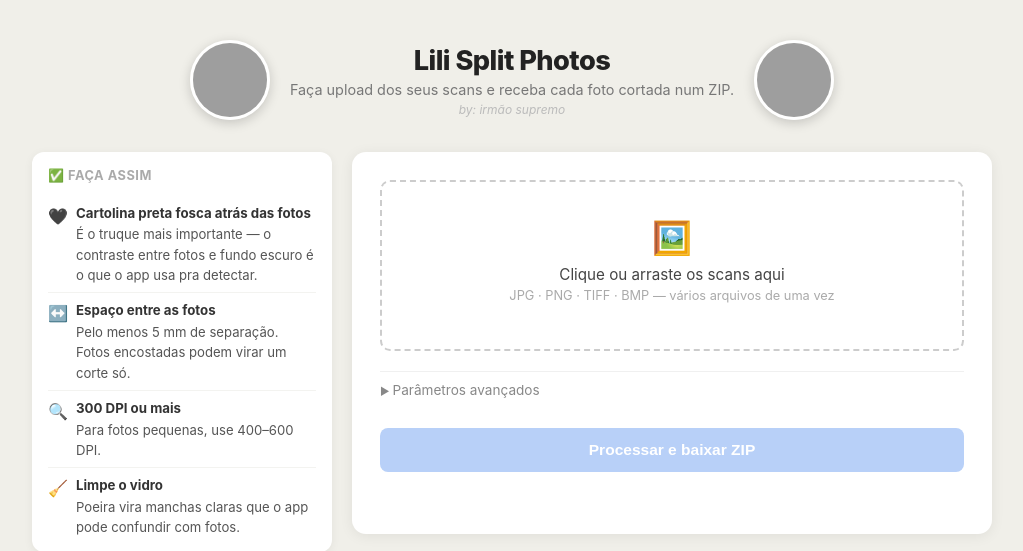
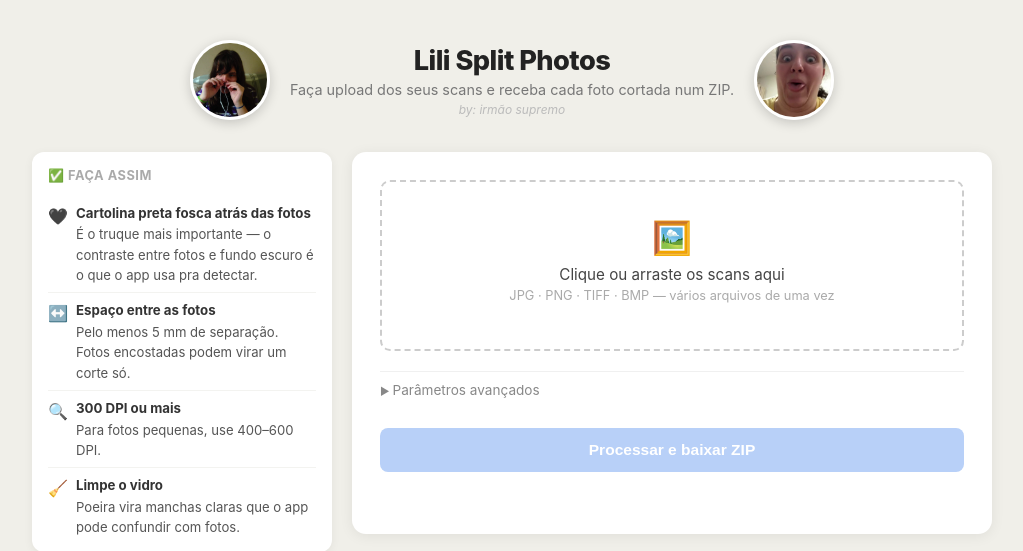
Before and after one commit to Drinhoc/LOGISTICA, a Flask app: page / in a window 1280 px wide. Shown: the top 551 px of the page, without its empty margins (128-1151 px from the left). Run offline with Flask 3, Linux system fonts and the light colour scheme; grey boxes are pictures that could not be loaded.

Commit message:
feat: use uploaded Lili photos in header
Co-Authored-By: Claude Sonnet 4.6 <noreply@anthropic.com>
Claude-Session: https://claude.ai/code/session_015o65RKaFtegEAjhZzGySBS

```diff
--- a/templates/index.html
+++ b/templates/index.html
@@ -187,13 +187,13 @@
 
   <header>
     <div class="header-photos">
-      <img src="/static/lili1.jpg" alt="" class="header-photo" onerror="this.hidden=true" />
+      <img src="/static/WhatsApp Image 2026-06-20 at 13.57.15.jpeg" alt="" class="header-photo" onerror="this.hidden=true" />
       <div class="header-text">
         <h1>Lili Split Photos</h1>
         <p>Faça upload dos seus scans e receba cada foto cortada num ZIP.</p>
         <span class="byline">by: irmão supremo</span>
       </div>
-      <img src="/static/lili2.jpg" alt="" class="header-photo" onerror="this.hidden=true" />
+      <img src="/static/WhatsApp Image 2026-06-20 at 13.57.20.jpeg" alt="" class="header-photo" onerror="this.hidden=true" />
     </div>
   </header>
 
```
